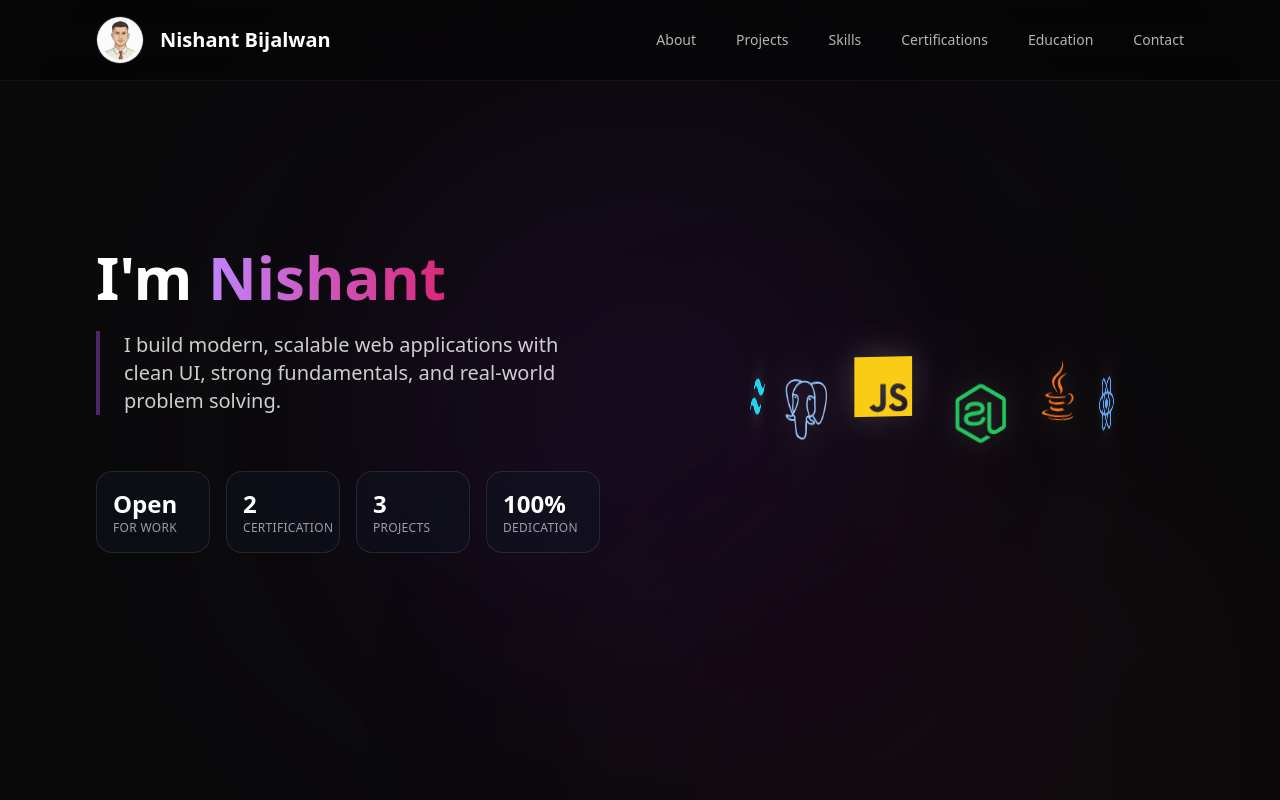
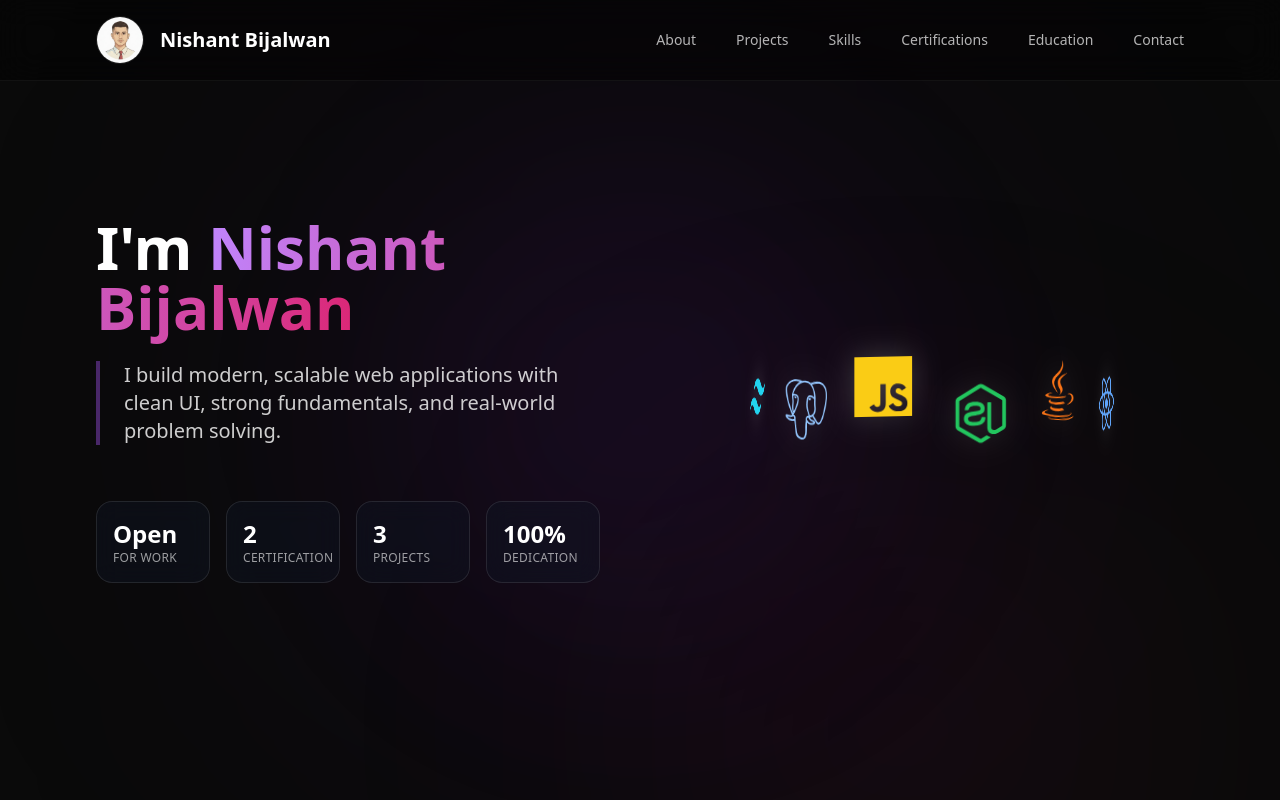
Before and after one commit to Nishant0000001/portfolio, a React (Vite) app: page / in a window 1280 px wide. Shown: the top 800 px of the page. Built offline with nearby package versions, Linux system fonts and the light colour scheme.

Commit message:
update text

```diff
--- a/src/components/Hero.jsx
+++ b/src/components/Hero.jsx
@@ -131,7 +131,7 @@ const Hero = () => {
           <h1 className="text-4xl md:text-6xl font-bold text-white leading-tight">
             I&apos;m{" "}
             <span className="text-transparent bg-clip-text bg-gradient-to-r from-purple-400 to-pink-600">
-              Nishant
+              Nishant Bijalwan
             </span>
           </h1>
 
```
